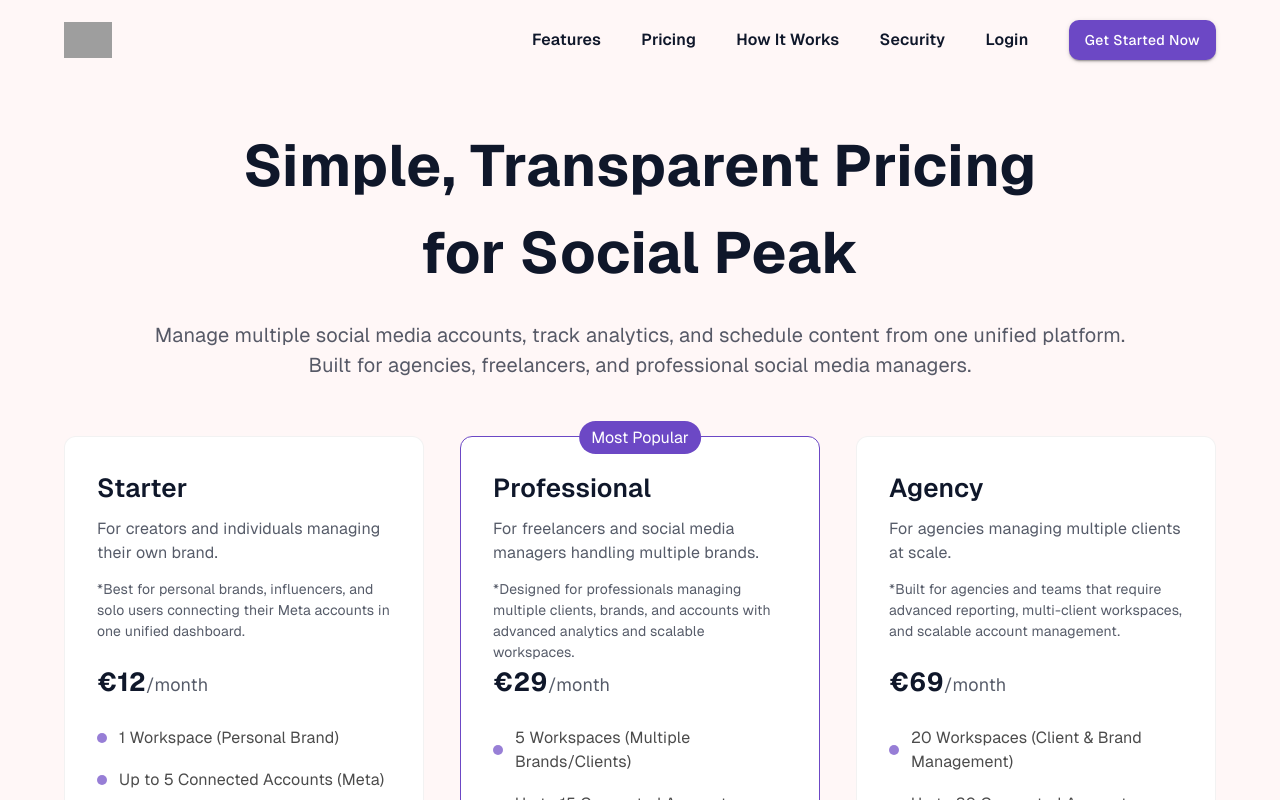
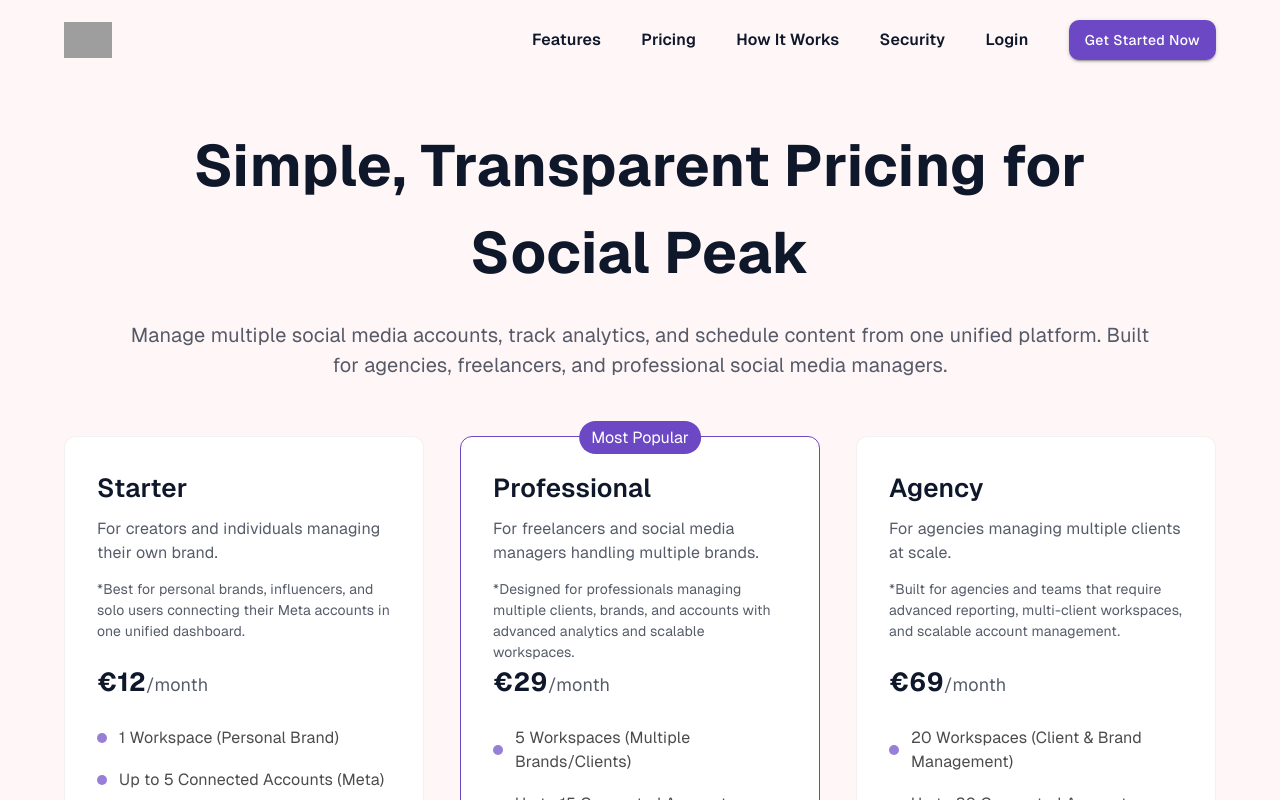
Before and after one commit to socialpeakhq/social-peak-landing, a React (Vite) app: page /pricing in a window 1280 px wide. Shown: the top 800 px of the page. Built offline with nearby package versions, Linux system fonts and the light colour scheme; grey boxes are pictures that could not be loaded.

Commit message:
style changes

```diff
--- a/src/pages/pricing/Container/styles.module.scss
+++ b/src/pages/pricing/Container/styles.module.scss
@@ -8,7 +8,7 @@
 }
 
 .title {
-  width: 70%;
+  width: 70dvw;
   text-align: center;
   margin-top: 42px;
   color: var(--text-color);
@@ -17,7 +17,7 @@
 }
 
 .subTitle {
-  width: 85%;
+  width: 80dvw;
   color: var(--text-color);
   font-size: 20px;
   opacity: 0.7;
--- a/src/pages/pricing/components/CardsContainer/styles.module.scss
+++ b/src/pages/pricing/components/CardsContainer/styles.module.scss
@@ -2,4 +2,5 @@
   display: flex;
   gap: 36px;
   margin-top: 32px;
+  width: 90dvw;
 }
```
